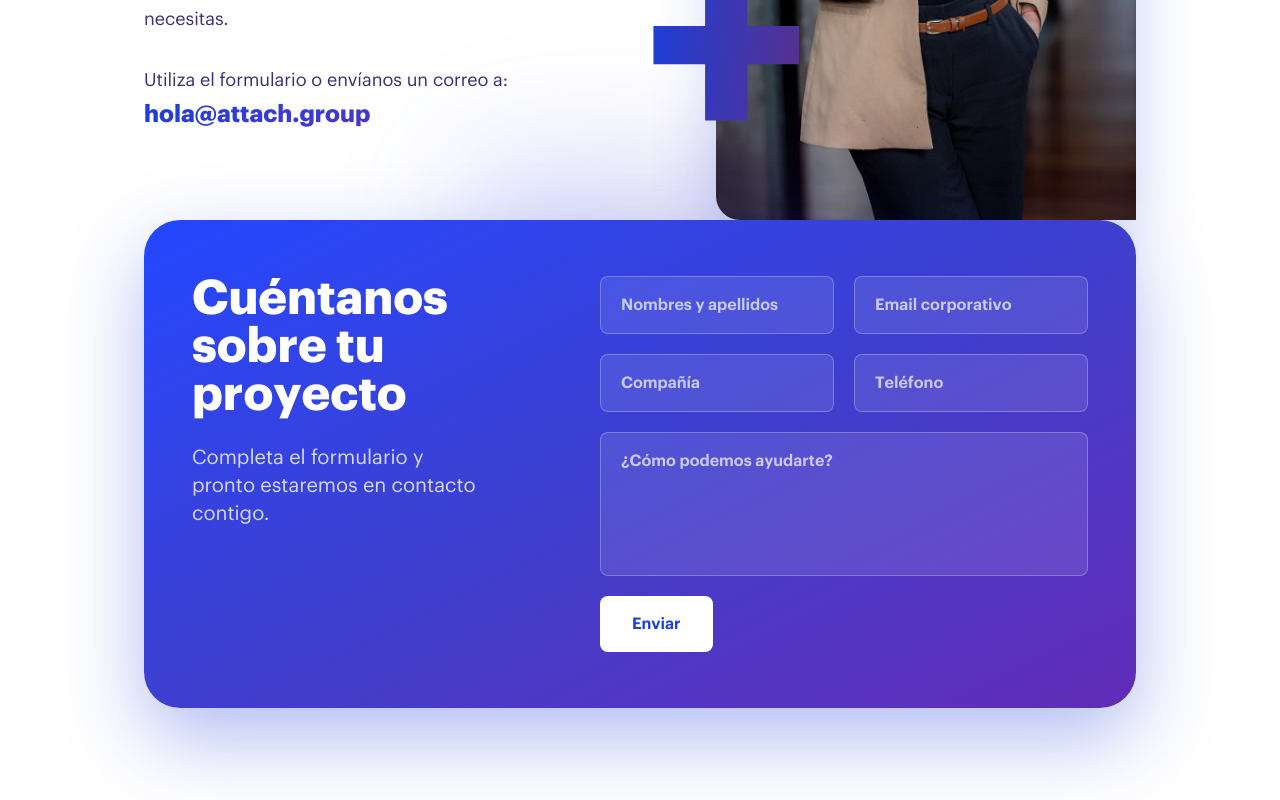
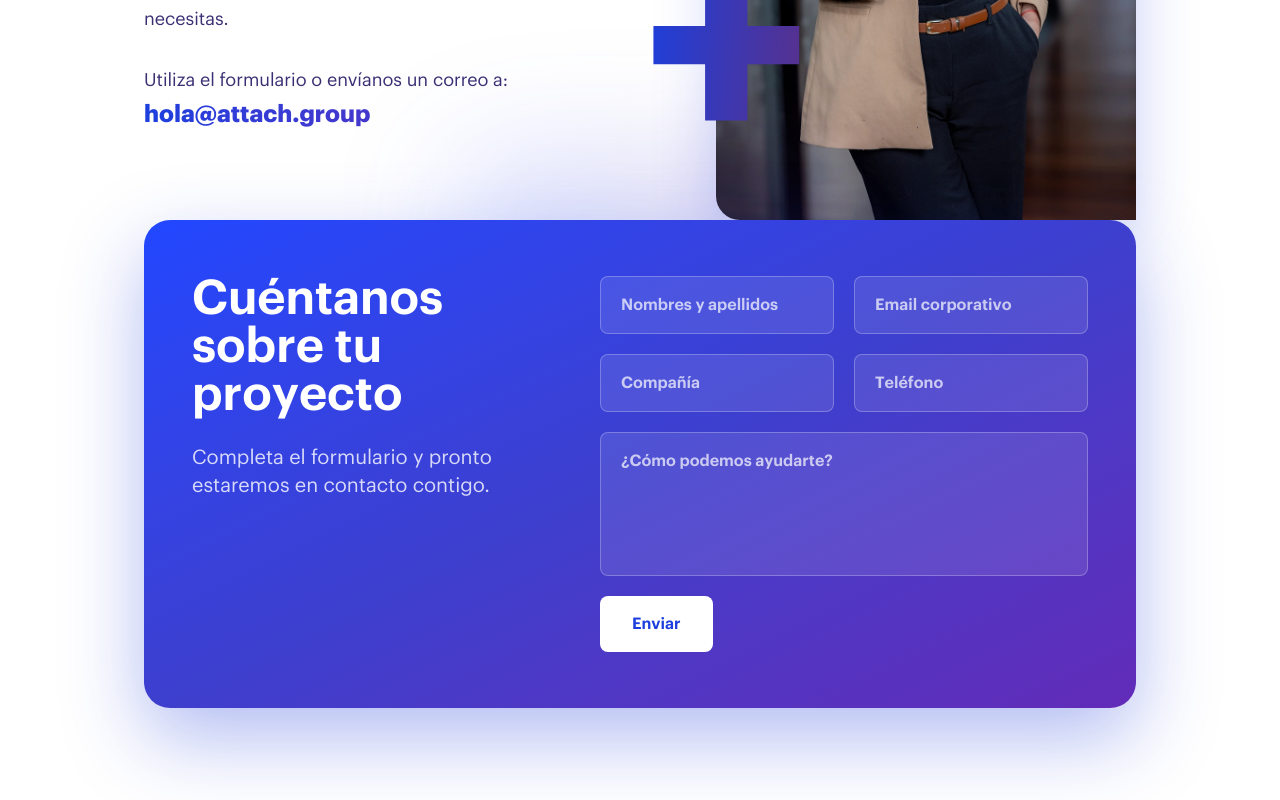
Before and after one commit to falarcon281096/attach-group, a Next.js app: page /contacto in a window 1280 px wide. Shown: the part 586-1386 px from the top of the page. Built offline with nearby package versions, Linux system fonts and the light colour scheme.

Commit message:
mejoras y correcciones del ppt - athena ads

```diff
--- a/src/app/contacto/page.tsx
+++ b/src/app/contacto/page.tsx
@@ -233,17 +233,17 @@ export default function Home() {
 
         {/* Formulario */}
         <section className="relative">
-          <div className="px-6 lg:mx-30">
+          <div className="px-6 mt-5 md:mt-0 lg:mx-30">
             <div className="relative isolate">
               <div className="absolute inset-x-0 -top-14 mx-auto h-28 max-w-[360px] rounded-full bg-gradient-to-r from-[#2147ff]/25 via-[#3d3fce]/20 to-[#612bb8]/25 blur-3xl"></div>
-              <div className="relative grid gap-12 rounded-[36px] bg-gradient-to-br from-[#2147ff] via-[#3d3fce] to-[#612bb8] px-6 py-10 shadow-[0_30px_80px_rgba(34,63,218,0.35)] lg:grid-cols-[minmax(0,360px)_minmax(0,1fr)] lg:px-12 lg:py-14">
+              <div className="relative grid gap-7 md:gap-12 rounded-[26px] bg-gradient-to-br from-[#2147ff] via-[#3d3fce] to-[#612bb8] px-6 py-8 shadow-[0_30px_80px_rgba(34,63,218,0.35)] lg:grid-cols-[minmax(0,360px)_minmax(0,1fr)] lg:px-12 lg:py-14">
                 <div className="space-y-6 text-white">
-                  <h4 className="text-[24px] md:text-[48px] log:text-[48px] font-bold leading-[24px] md:leading-[48px]">
-                    Cuéntanos <br />sobre tu <br /> proyecto
+                  <h4 className="text-[24px] md:text-[48px] font-['Graphik'] log:text-[48px] font-semibold leading-[24px] md:leading-[48px]">
+                    Cuéntanos sobre tu proyecto
                   </h4>
-                  <p className="text-[14px] md:text-[20px]  text-white/80 leading-[18px] md:leading-[28px]">
-                    Completa el formulario y <br /> pronto estaremos en contacto <br /> contigo.
-                  </p>
+                  <div className="text-[14px] md:text-[20px]  text-white/80 leading-[18px] md:leading-[28px]">
+                    Completa el formulario y pronto estaremos en contacto contigo.
+                  </div>
                 </div>
                 <form
                   className="grid grid-cols-1 gap-5 lg:grid-cols-2"
--- a/src/app/nosotros/page.tsx
+++ b/src/app/nosotros/page.tsx
@@ -57,7 +57,7 @@ export default function Home() {
 
         {/*Indicadores*/}
         <section className="">
-          <div className="mx-30 py-16 grid lg:grid-cols-4 gap-2">
+          <div className="mx-30 py-16 grid grid-cols-2 lg:grid-cols-4 gap-2">
             {/* Indicador 1 */}
             <div className="relative px-7 border-l border-gray-200 before:content-[''] before:absolute before:left-0 before:top-[45%] before:-translate-y-[60%] before:w-[2px] before:h-17 before:bg-[#1840e2]">
               <p
```
